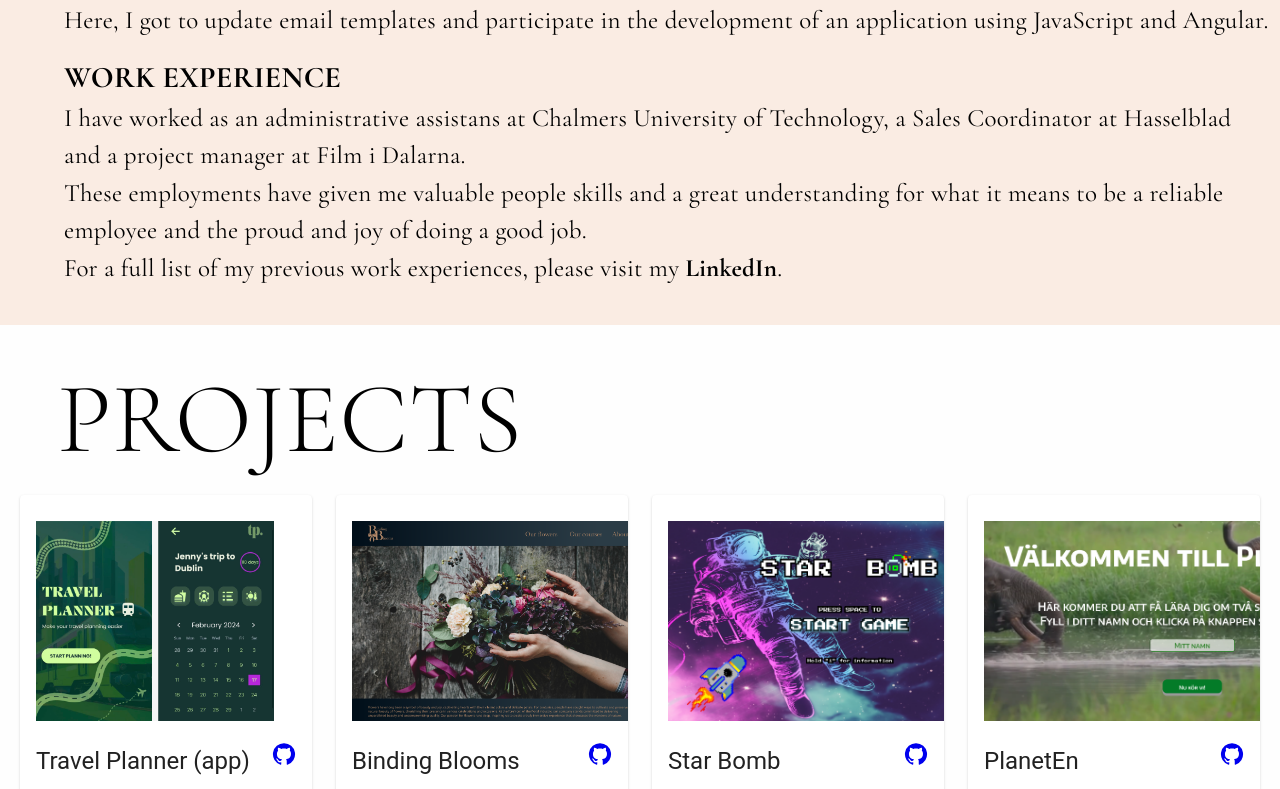
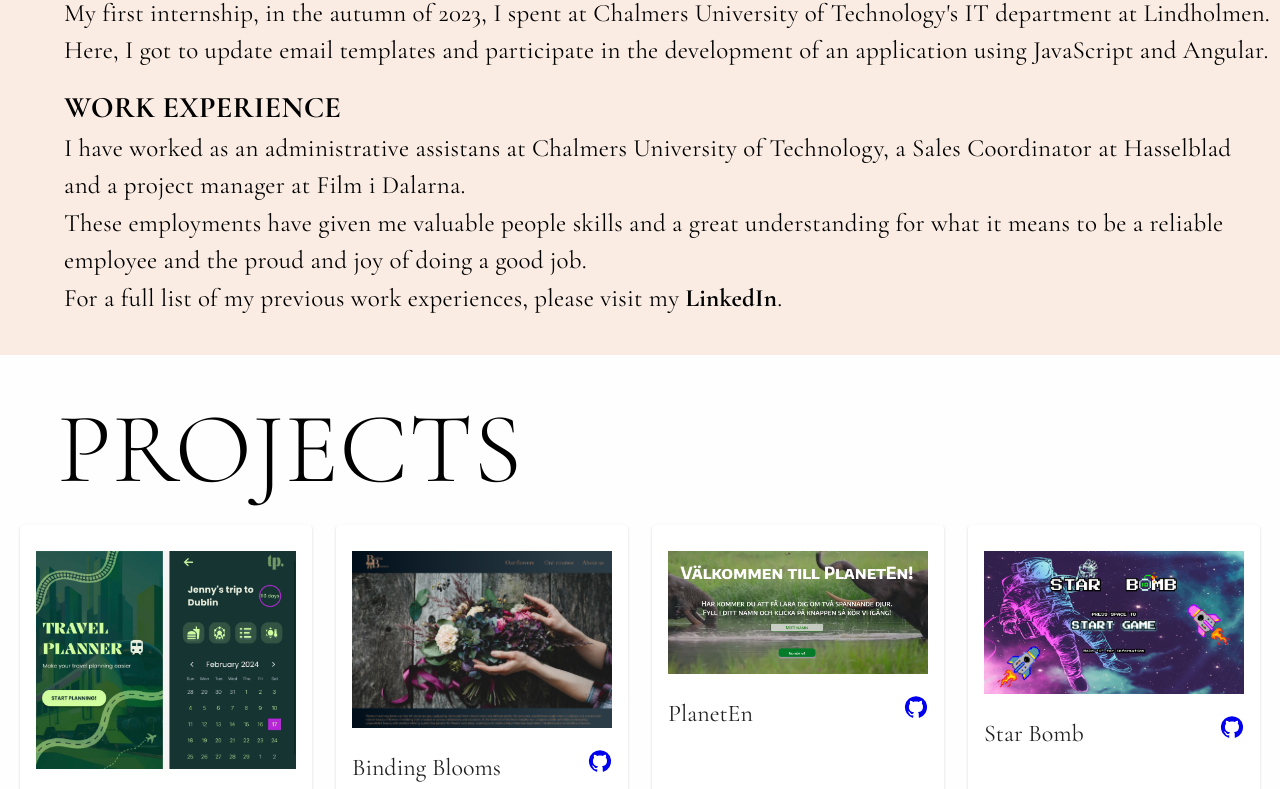
Before and after one commit to JennyWeij/JennyPortfolio, a React (Vite) app: page / in a window 1280 px wide. Shown: the part 2000-2789 px from the top of the page. Built offline with nearby package versions, Linux system fonts and the light colour scheme.

Commit message:
tidied up the project cards

```diff
--- a/src/Pages/AboutMe.tsx
+++ b/src/Pages/AboutMe.tsx
@@ -28,6 +28,7 @@ function AboutMe() {
             flexDirection: "column",
             alignItems: "start",
             maxWidth: "80%",
+            mb: "30px",
           }}
         >
           <Typography
--- a/src/Pages/Projects.tsx
+++ b/src/Pages/Projects.tsx
@@ -18,14 +18,14 @@ function Projects() {
       githubLink: "https://github.com/JennyWeij/BindingBlooms",
     },
     {
+      title: "PlanetEn",
+      imagePath: "/images/PlanetEn.png",
+      githubLink: "https://github.com/JennyWeij/PlanetEn-Javascript",
+    },
+    {
       title: "Star Bomb",
       imagePath: "/images/StarBomb.png",
       githubLink: "https://github.com/JennyWeij/Star-Bomb-game",
-    },
-    {
-      title: "PlanetEn",
-      imagePath: "/images/PlanetEn.png",
-      githubLink: "https://github.com/JennyWeij/PlanetEn-Javascript",
     },
   ];
 
@@ -66,13 +66,13 @@ function Projects() {
             <Card
               sx={{ height: "100%", display: "flex", flexDirection: "column" }}
             >
-              <CardContent style={{ flexGrow: 1 }}>
+              <CardContent>
                 <img
                   src={project.imagePath}
                   alt={project.title}
                   style={{
-                    maxWidth: "auto",
-                    height: "200px",
+                    maxWidth: "100%", // Ensure the image fits within the card
+                    height: "auto", // Maintain aspect ratio
                     margin: "10px auto",
                   }}
                 />
@@ -83,7 +83,11 @@ function Projects() {
                     justifyContent: "space-between",
                   }}
                 >
-                  <Typography variant="h5" mt="10px">
+                  <Typography
+                    variant="h5"
+                    mt="10px"
+                    fontFamily="Cormorant Garamond, serif"
+                  >
                     {project.title}
                   </Typography>
                   <a
```
